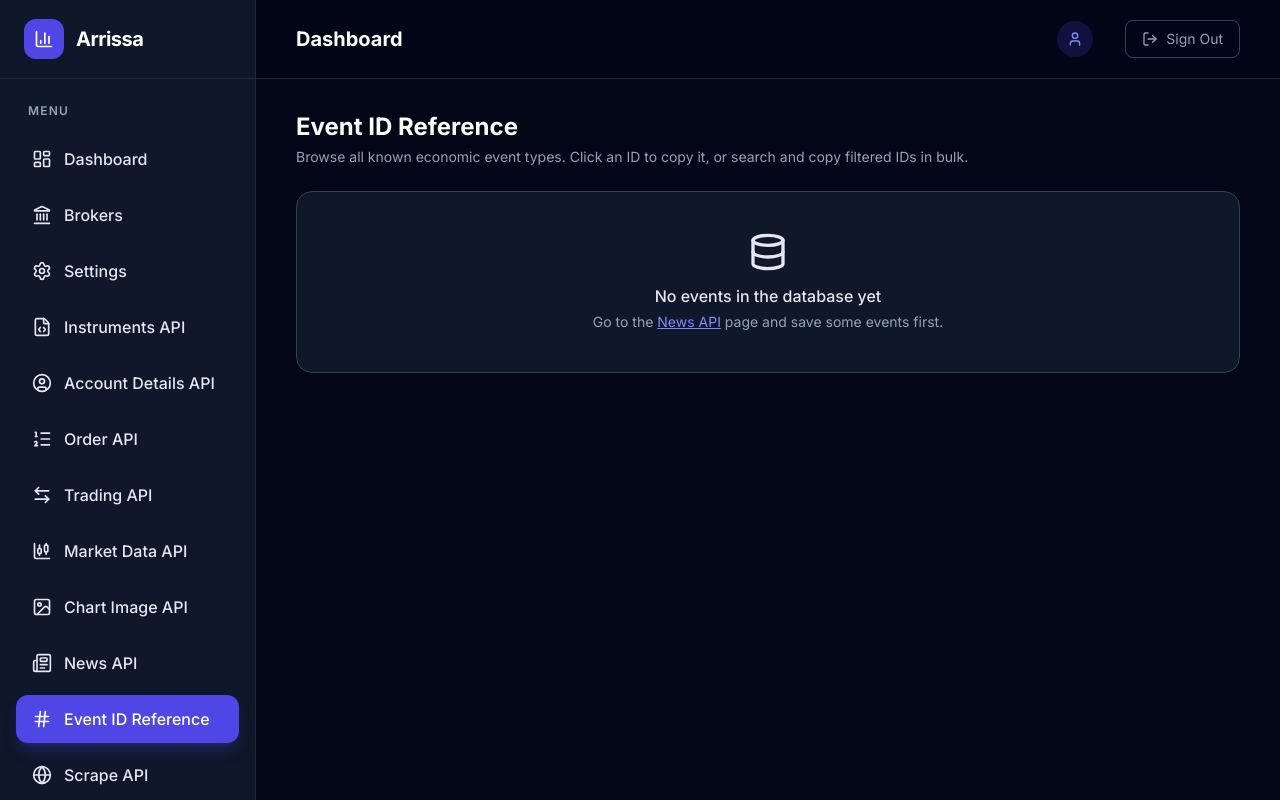
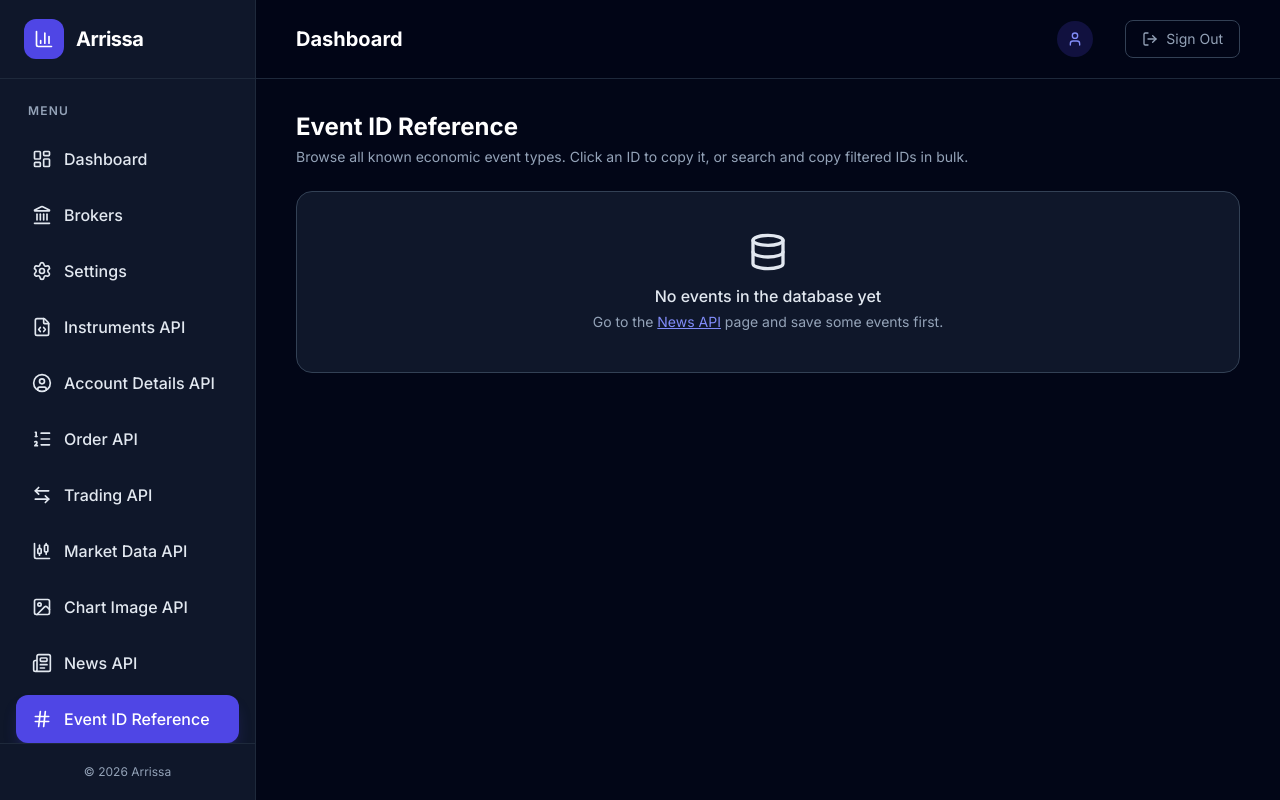
Before and after one commit to vestorfinance/arrissa-data, a Flask app: page /event-ids in a window 1280 px wide. Run offline with Flask 3, Linux system fonts and the light colour scheme; the visitor is signed in with stand-in values (Sample User, id 1); data that the repository does not hold is empty; some libraries are stand-ins or nearby versions.

Commit message:
Make sidebar scrollable and mobile-friendly

```diff
--- a/python-project/app/templates/base.html
+++ b/python-project/app/templates/base.html
@@ -24,6 +24,12 @@
         @import url('https://fonts.googleapis.com/css2?family=Inter:wght@400;500;600;700&display=swap');
         html, body { font-family: 'Inter', system-ui, sans-serif; overscroll-behavior: none; }
         pre code.hljs { background: transparent !important; padding: 0 !important; }
+        /* Thin scrollbar for sidebar */
+        .scrollbar-thin::-webkit-scrollbar { width: 4px; }
+        .scrollbar-thin::-webkit-scrollbar-track { background: transparent; }
+        .scrollbar-thin::-webkit-scrollbar-thumb { background: rgba(148,163,184,0.2); border-radius: 4px; }
+        .scrollbar-thin::-webkit-scrollbar-thumb:hover { background: rgba(148,163,184,0.4); }
+        .scrollbar-thin { scrollbar-width: thin; scrollbar-color: rgba(148,163,184,0.2) transparent; }
     </style>
 </head>
 <body class="bg-surface-950 text-surface-200 min-h-screen">
--- a/python-project/app/templates/layout.html
+++ b/python-project/app/templates/layout.html
@@ -2,20 +2,30 @@
 {% block body %}
 <div class="flex min-h-screen">
 
+    <!-- Mobile overlay -->
+    <div id="sidebar-overlay" class="fixed inset-0 bg-black/60 z-30 hidden lg:hidden" onclick="toggleSidebar()"></div>
+
     <!-- Sidebar -->
-    <aside class="w-64 bg-surface-900 border-r border-surface-800 flex flex-col fixed h-full">
+    <aside id="sidebar" class="w-64 bg-surface-900 border-r border-surface-800 flex flex-col fixed h-full z-40
+                               transform -translate-x-full lg:translate-x-0 transition-transform duration-300 ease-in-out">
         <!-- Logo -->
-        <div class="px-6 border-b border-surface-800" style="padding-top: 1.2rem; padding-bottom: 1.2rem;">
-            <div class="flex items-center gap-3">
-                <div class="w-10 h-10 rounded-xl bg-brand-600 flex items-center justify-center">
-                    <i data-lucide="bar-chart-3" class="w-5 h-5 text-white"></i>
+        <div class="px-6 border-b border-surface-800 flex-shrink-0" style="padding-top: 1.2rem; padding-bottom: 1.2rem;">
+            <div class="flex items-center justify-between">
+                <div class="flex items-center gap-3">
+                    <div class="w-10 h-10 rounded-xl bg-brand-600 flex items-center justify-center">
+                        <i data-lucide="bar-chart-3" class="w-5 h-5 text-white"></i>
+                    </div>
+                    <span class="text-xl font-bold text-white tracking-tight">{{ app_name }}</span>
                 </div>
-                <span class="text-xl font-bold text-white tracking-tight">{{ app_name }}</span>
+                <!-- Close button (mobile only) -->
+                <button onclick="toggleSidebar()" class="lg:hidden p-1 rounded-lg text-surface-400 hover:text-white hover:bg-surface-800 transition-colors">
+                    <i data-lucide="x" class="w-5 h-5"></i>
+                </button>
             </div>
         </div>
 
-        <!-- Nav -->
-        <nav class="flex-1 px-4 py-6">
+        <!-- Nav (scrollable) -->
+        <nav class="flex-1 px-4 py-6 overflow-y-auto scrollbar-thin">
             <p class="text-xs font-semibold text-surface-400 uppercase tracking-widest mb-4 px-3">Menu</p>
 
             <a href="/dashboard"
@@ -118,20 +128,26 @@
         </nav>
 
         <!-- Sidebar footer -->
-        <div class="px-4 py-5 border-t border-surface-800">
+        <div class="px-4 py-5 border-t border-surface-800 flex-shrink-0">
             <p class="text-xs text-surface-400 text-center">&copy; 2026 {{ app_name }}</p>
         </div>
     </aside>
 
     <!-- Main content -->
-    <main class="flex-1 ml-64">
+    <main class="flex-1 lg:ml-64">
         <!-- Top bar -->
-        <header class="sticky top-0 z-10 bg-surface-950/80 backdrop-blur-md border-b border-surface-800">
-            <div class="flex items-center justify-between px-10 py-5">
-                <h2 class="text-xl font-bold text-white">{% block page_title %}Dashboard{% endblock %}</h2>
+        <header class="sticky top-0 z-20 bg-surface-950/80 backdrop-blur-md border-b border-surface-800">
+            <div class="flex items-center justify-between px-4 sm:px-6 lg:px-10 py-4 lg:py-5">
+                <div class="flex items-center gap-3">
+                    <!-- Hamburger button (mobile only) -->
+                    <button onclick="toggleSidebar()" class="lg:hidden p-2 rounded-lg text-surface-400 hover:text-white hover:bg-surface-800 transition-colors">
+                        <i data-lucide="menu" class="w-5 h-5"></i>
+                    </button>
+                    <h2 class="text-lg lg:text-xl font-bold text-white">{% block page_title %}Dashboard{% endblock %}</h2>
+                </div>
 
-                <div class="flex items-center gap-5">
-                    <div class="flex items-center gap-3">
+                <div class="flex items-center gap-3 lg:gap-5">
+                    <div class="hidden sm:flex items-center gap-3">
                         <div class="w-9 h-9 rounded-full bg-brand-600/20 flex items-center justify-center">
                             <i data-lucide="user" class="w-4 h-4 text-brand-400"></i>
                         </div>
@@ -141,15 +157,15 @@
                         </div>
                     </div>
                     <a href="/logout"
-                       class="flex flex-row items-center gap-2 text-sm text-surface-400 hover:text-white border border-surface-700 hover:border-surface-400 px-4 py-2 rounded-lg transition-all duration-200">
+                       class="flex flex-row items-center gap-2 text-sm text-surface-400 hover:text-white border border-surface-700 hover:border-surface-400 px-3 lg:px-4 py-2 rounded-lg transition-all duration-200">
                         <i data-lucide="log-out" class="w-4 h-4 flex-shrink-0"></i>
-                        <span>Sign Out</span>
+                        <span class="hidden sm:inline">Sign Out</span>
                     </a>
                 </div>
             </div>
         </header>
 
-        <div class="px-10 py-8">
+        <div class="px-4 sm:px-6 lg:px-10 py-6 lg:py-8">
             {% if message %}
             <div class="flash-msg flex flex-row items-center gap-3 bg-green-900/30 border border-green-800 text-green-300 px-5 py-4 rounded-xl mb-6 text-sm transition-opacity duration-500">
                 <i data-lucide="check-circle-2" class="w-5 h-5 flex-shrink-0"></i>
@@ -167,4 +183,37 @@
         </div>
     </main>
 </div>
+
+<script>
+function toggleSidebar() {
+    const sidebar = document.getElementById('sidebar');
+    const overlay = document.getElementById('sidebar-overlay');
+    const isOpen = !sidebar.classList.contains('-translate-x-full');
+    if (isOpen) {
+        sidebar.classList.add('-translate-x-full');
+        overlay.classList.add('hidden');
+        document.body.classList.remove('overflow-hidden');
+    } else {
+        sidebar.classList.remove('-translate-x-full');
+        overlay.classList.remove('hidden');
+        document.body.classList.add('overflow-hidden');
+    }
+    // Re-init lucide icons for any newly visible elements
+    lucide.createIcons();
+}
+// Close sidebar on window resize to desktop
+window.addEventListener('resize', () => {
+    if (window.innerWidth >= 1024) {
+        document.getElementById('sidebar').classList.remove('-translate-x-full');
+        document.getElementById('sidebar-overlay').classList.add('hidden');
+        document.body.classList.remove('overflow-hidden');
+    } else {
+        const sidebar = document.getElementById('sidebar');
+        if (!sidebar.classList.contains('-translate-x-full')) {
+            sidebar.classList.add('-translate-x-full');
+            document.getElementById('sidebar-overlay').classList.add('hidden');
+        }
+    }
+});
+</script>
 {% endblock %}
```
